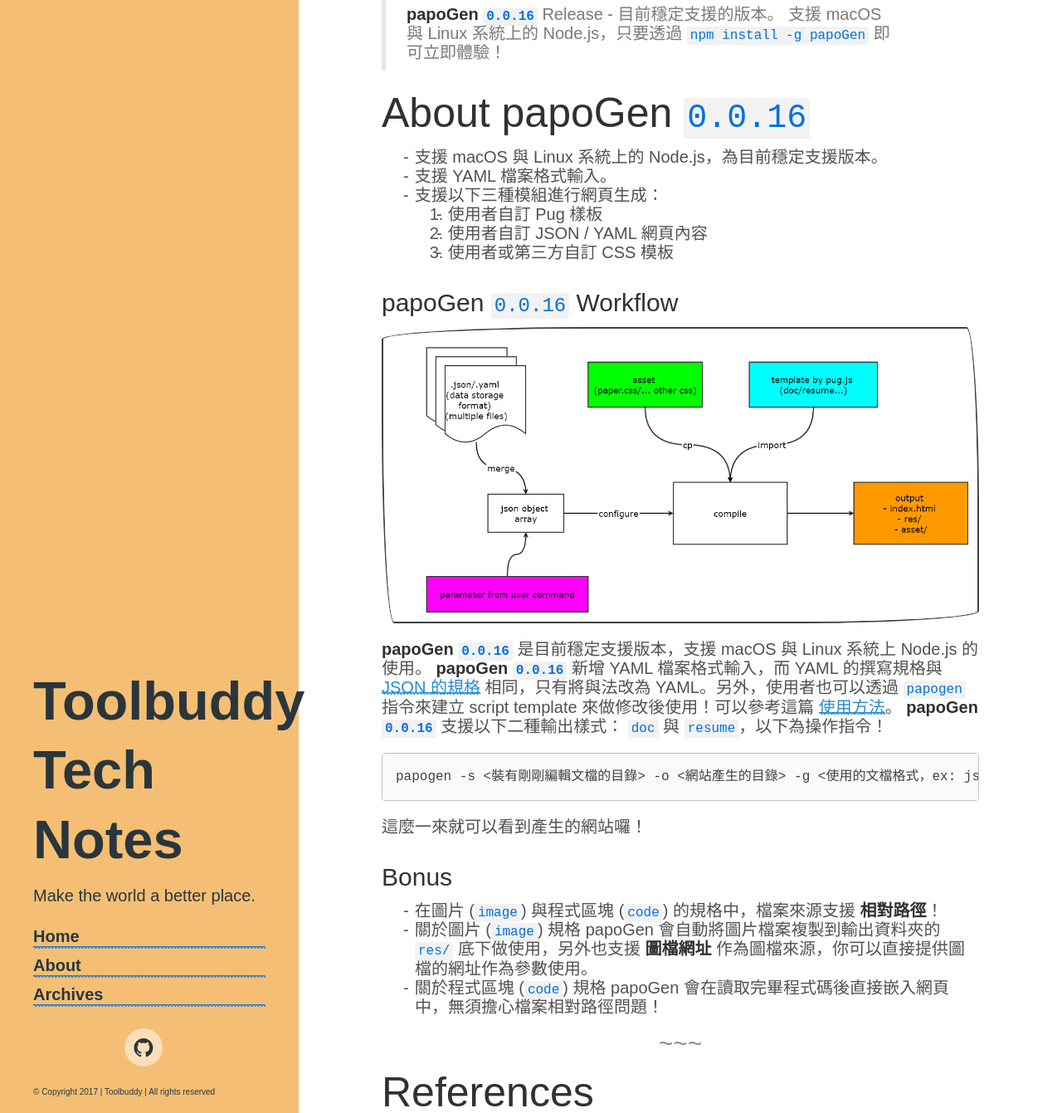
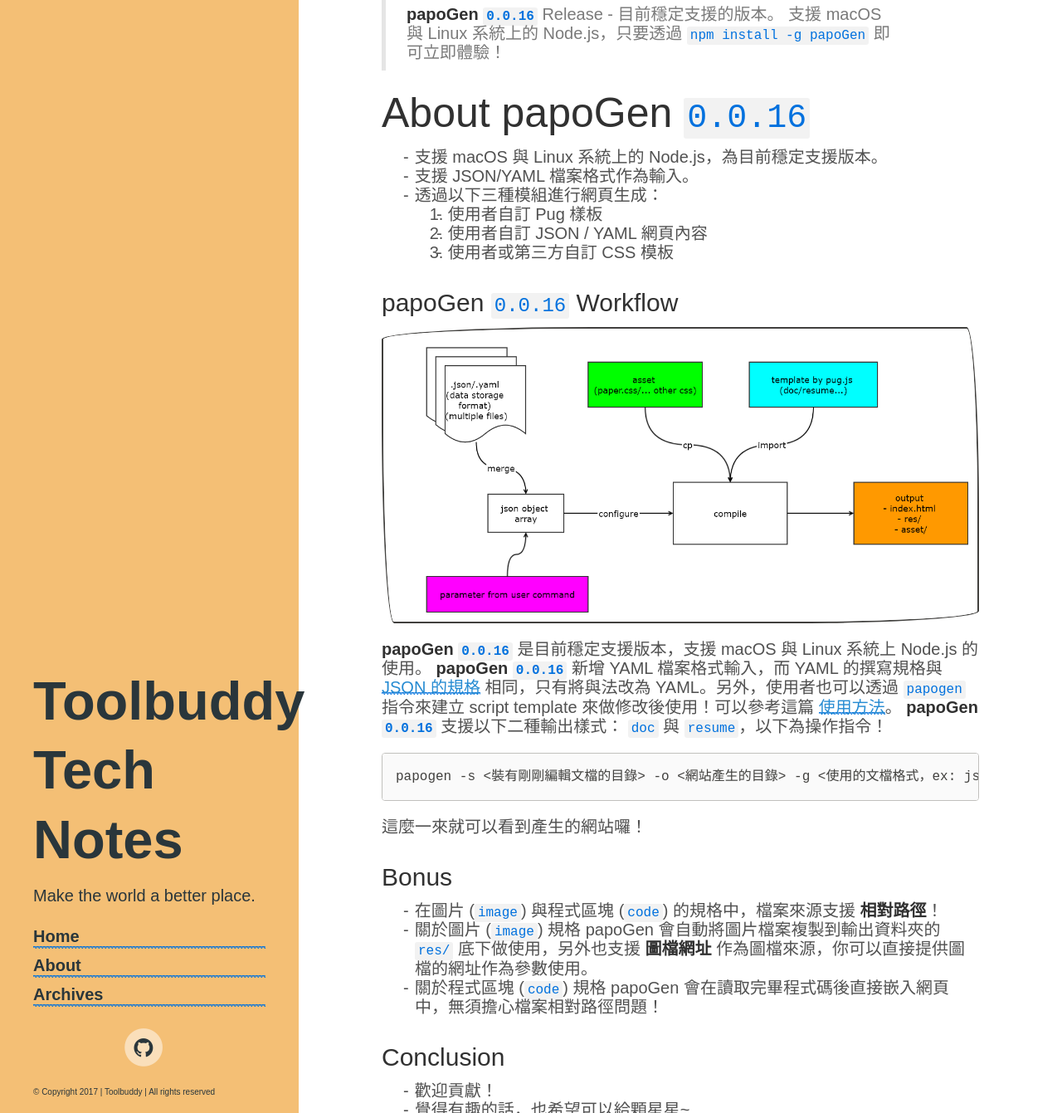
Before and after one commit to toolbuddy/toolbuddy.github.io, a Jekyll site: the page built from _posts/2017-12-27-papoGenRelease0.0.16.md, in a window 1280 px wide and 1400 px high, scrolled down 612 px, cut to the strip 59-1400 px from the top of the window. Shown: the whole strip at 83% size. Built offline with Jekyll 4.4.1, drawn with Linux system fonts in a browser that asks for light colours; some web fonts are replaced; comment, search, counter and statistics services are not loaded.

Commit message:
Fix some words.

```diff
--- a/_posts/2017-12-27-papoGenRelease0.0.16.md
+++ b/_posts/2017-12-27-papoGenRelease0.0.16.md
@@ -19,8 +19,8 @@
 ## About papoGen `0.0.16`
 
 * 支援 macOS 與 Linux 系統上的 Node.js，為目前穩定支援版本。
-* 支援 YAML 檔案格式輸入。
-* 支援以下三種模組進行網頁生成：
+* 支援 JSON/YAML 檔案格式作為輸入。
+* 透過以下三種模組進行網頁生成：
     1. 使用者自訂 Pug 樣板
     2. 使用者自訂 JSON / YAML 網頁內容
     3. 使用者或第三方自訂 CSS 模板
@@ -45,6 +45,11 @@
 * 關於程式區塊 (`code`) 規格
 papoGen 會在讀取完畢程式碼後直接嵌入網頁中，無須擔心檔案相對路徑問題！
 
+### Conclusion
+
+* 歡迎貢獻！
+* 覺得有趣的話，也希望可以給顆星星~
+
 ---
 ## References
 
```
